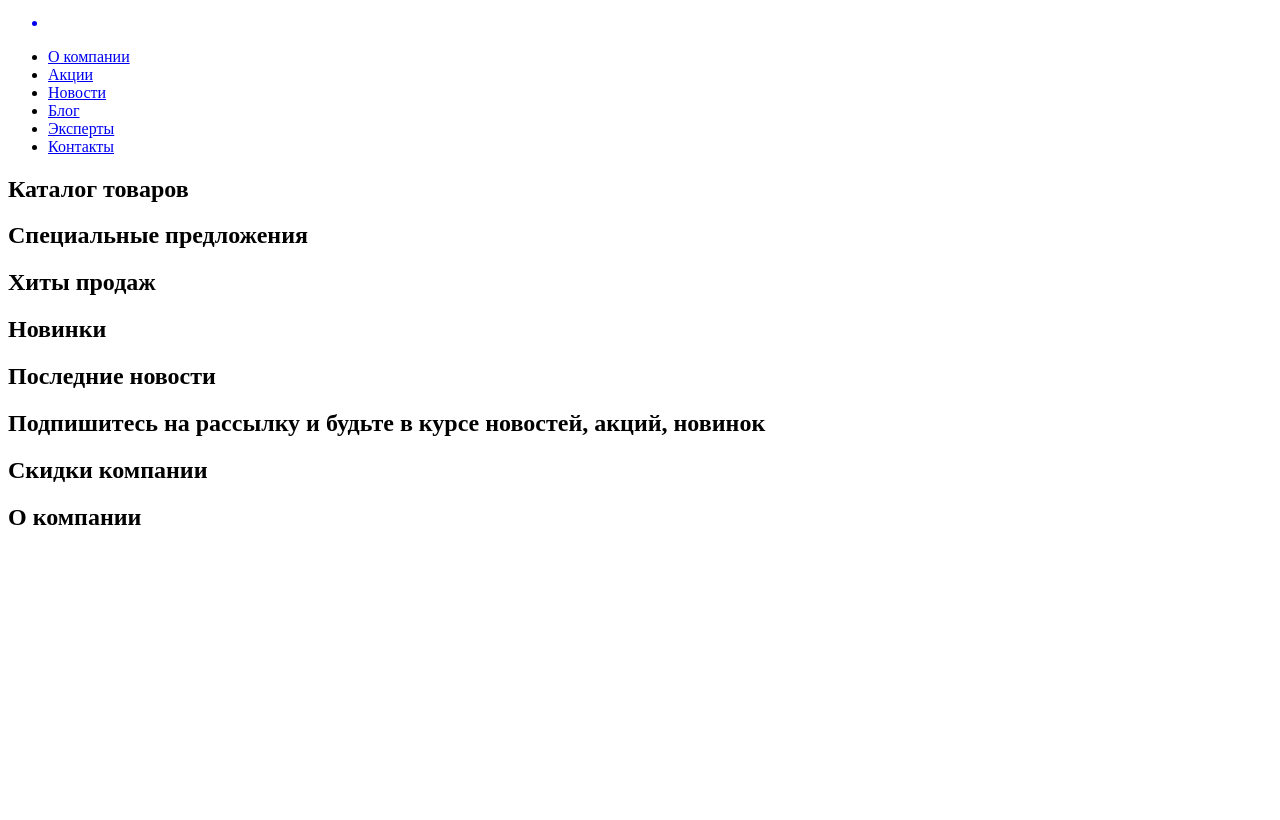
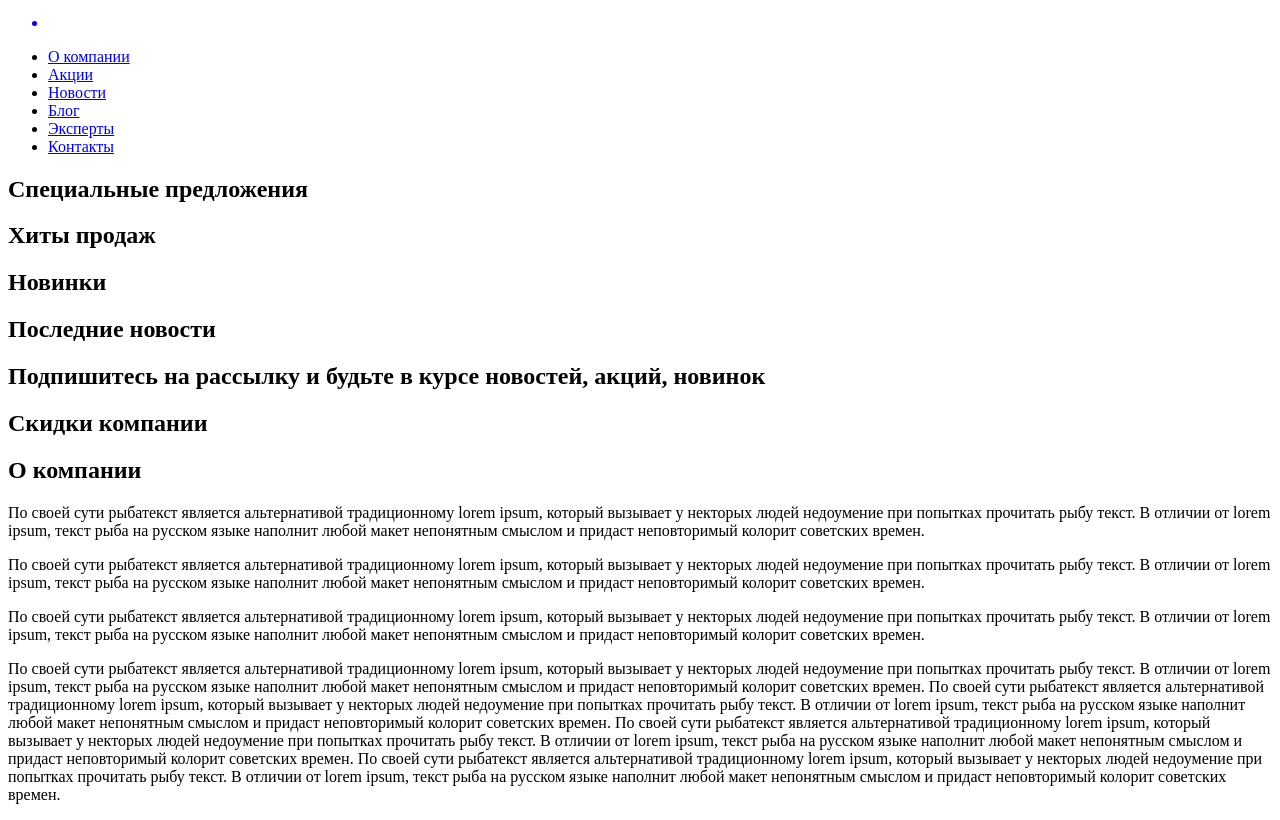
Before and after one commit to pomehy/Devstrong-test, a plain HTML site: page index.html in a window 1280 px wide. Shown: the part 260-1080 px from the top of the page. Before the commit the page ends 811 px from the top, so only its background shows below. Drawn offline with Linux system fonts and the light colour scheme.

Commit message:
add "текст рыба" в разделе "О компании"

```diff
--- a/index.html
+++ b/index.html
@@ -87,12 +87,7 @@
             </ul>
         </nav>
     </header>
-
     <main class="page-main">
-        <section class="catalog">
-            <h2 class="catalog__title visually-hidden">Каталог товаров</h2>
-
-        </section>
 
         <section class="banners">
             <h2 class="banners__title visually-hidden">Специальные предложения</h2>
@@ -127,7 +122,39 @@
         </section>
         <section class="about-us">
             <h2 class="about-us__title">О компании</h2>
-
+            <p class="about-us__text">
+                По своей сути рыбатекст является альтернативой традиционному lorem ipsum,
+                который вызывает у некторых людей недоумение при попытках прочитать рыбу текст. В отличии от lorem ipsum,
+                текст рыба на русском языке наполнит любой макет непонятным смыслом и придаст неповторимый колорит советских времен.
+            </p>
+            <p class="about-us__text">
+                По своей сути рыбатекст является альтернативой традиционному lorem ipsum,
+                который вызывает у некторых людей недоумение при попытках прочитать рыбу текст. В отличии от lorem ipsum,
+                текст рыба на русском языке наполнит любой макет непонятным смыслом и придаст неповторимый колорит советских времен.
+            </p>
+            <p class="about-us__text">
+                По своей сути рыбатекст является альтернативой традиционному lorem ipsum,
+                который вызывает у некторых людей недоумение при попытках прочитать рыбу текст. В отличии от lorem ipsum,
+                текст рыба на русском языке наполнит любой макет непонятным смыслом и придаст неповторимый колорит советских времен.
+            </p>
+            <p class="about-us__text">
+                По своей сути рыбатекст является альтернативой традиционному lorem ipsum,
+                который вызывает у некторых людей недоумение при попытках прочитать рыбу текст.
+                В отличии от lorem ipsum, текст рыба на русском языке наполнит любой макет
+                непонятным смыслом и придаст неповторимый колорит советских времен.
+                По своей сути рыбатекст является альтернативой традиционному lorem ipsum,
+                который вызывает у некторых людей недоумение при попытках прочитать рыбу текст.
+                В отличии от lorem ipsum, текст рыба на русском языке наполнит любой макет
+                непонятным смыслом и придаст неповторимый колорит советских времен.
+                По своей сути рыбатекст является альтернативой традиционному lorem ipsum,
+                который вызывает у некторых людей недоумение при попытках прочитать рыбу текст.
+                В отличии от lorem ipsum, текст рыба на русском языке наполнит любой макет
+                непонятным смыслом и придаст неповторимый колорит советских времен.
+                По своей сути рыбатекст является альтернативой традиционному lorem ipsum,
+                который вызывает у некторых людей недоумение при попытках прочитать рыбу текст.
+                В отличии от lorem ipsum, текст рыба на русском языке наполнит любой макет
+                непонятным смыслом и придаст неповторимый колорит советских времен.
+            </p>
         </section>
 
     </main>
```
